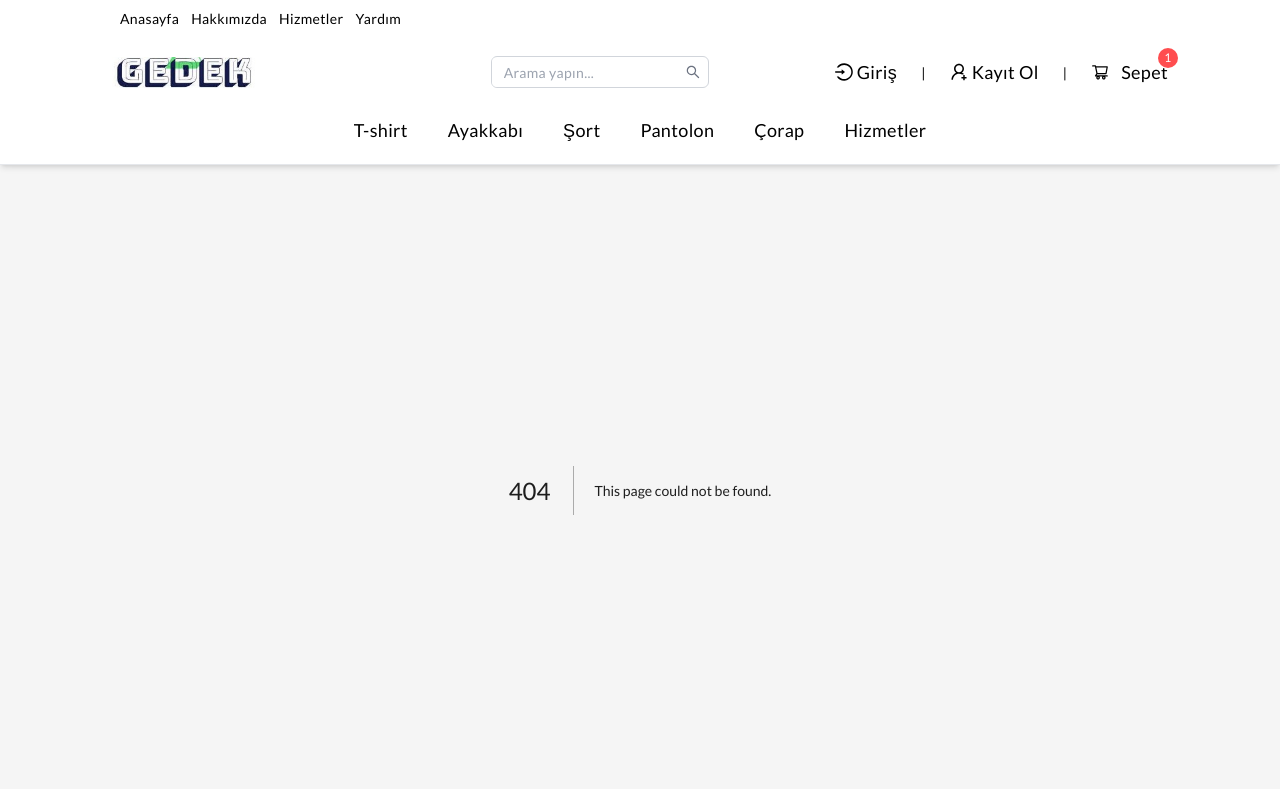
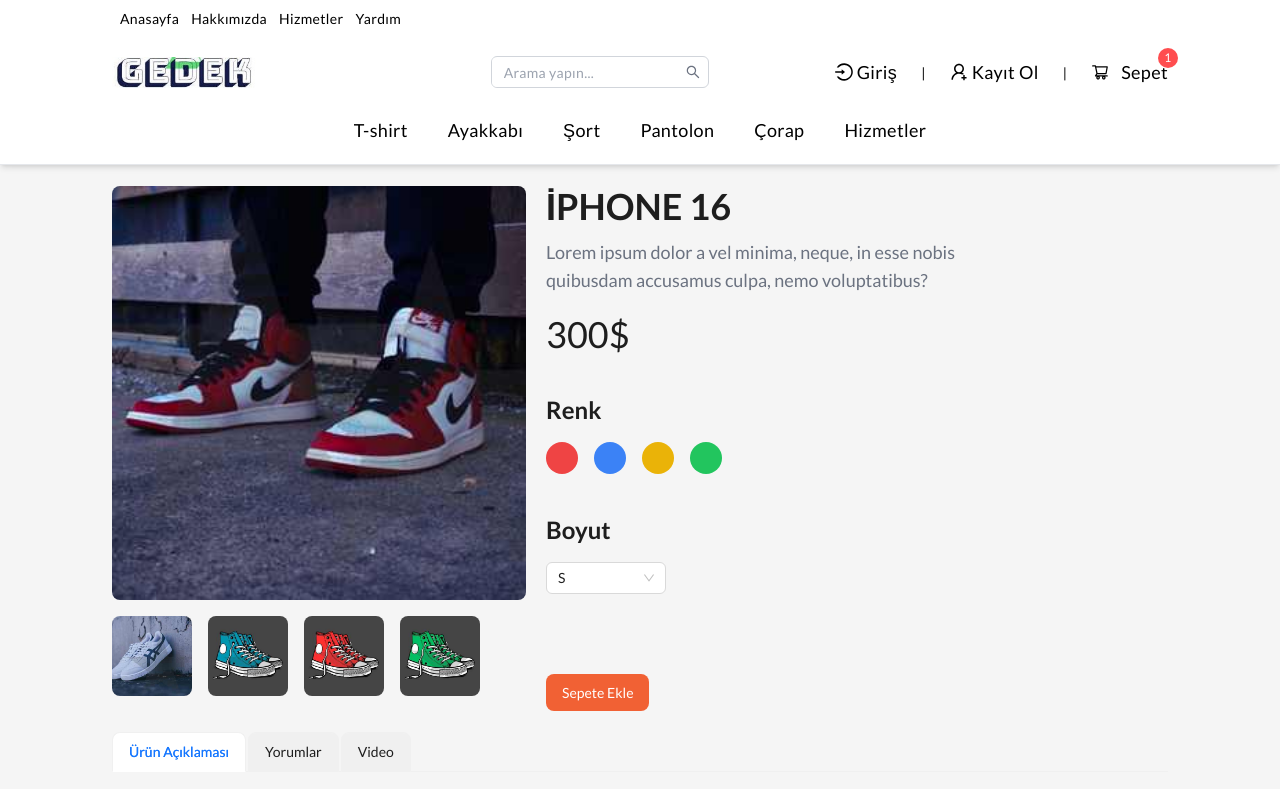
Before and after one commit to huseyingedek/e-ticaretFe, a Next.js app: page /products/1 in a window 1280 px wide. Before the commit this address had no page. Shown: the top 789 px of the page. Built offline with nearby package versions, Linux system fonts and the light colour scheme.

Commit message:
puroducts detail

```diff
--- /dev/null
+++ b/pages/products/[id].tsx
@@ -0,0 +1,92 @@
+import React from 'react';
+import { Tabs, Select, Space } from 'antd';
+
+const ProductsDetails = () => {
+    return (
+        <div className='mt-24 mb-48 px-4 md:px-16 lg:px-28'>
+            <div className='flex flex-col md:flex-row'>
+                <div className='flex-1 h-auto'>
+                <img src='/images/products/5.jpg' alt='product' className='rounded-lg cursor-pointer max-w-lg w-full h-auto' />
+
+                    <div className='flex gap-x-4 pt-4 pb-5 overflow-x-auto'>
+                        <img src="/images/products/1.jpg" alt="product" className='rounded-lg cursor-pointer transition ease-in-out hover:-translate-y-1 hover:scale-105 duration-200 w-20 h-20' />
+                        <img src="/images/products/2.jpg" alt="product" className='rounded-lg cursor-pointer transition ease-in-out hover:-translate-y-1 hover:scale-105 duration-200 w-20 h-20' />
+                        <img src="/images/products/3.jpg" alt="product" className='rounded-lg cursor-pointer transition ease-in-out hover:-translate-y-1 hover:scale-105 duration-200 w-20 h-20' />
+                        <img src="/images/products/4.jpg" alt="product" className='rounded-lg cursor-pointer transition ease-in-out hover:-translate-y-1 hover:scale-105 duration-200 w-20 h-20' />
+                    </div>
+                </div>
+                <div className='md:pl-5 flex-1 mr-52'>
+                    <h1 className='text-4xl font-bold pb-3'>İPHONE 16</h1>
+                    <p className='text-lg pb-5 text-gray-500'>Lorem ipsum dolor a vel minima, neque, in esse nobis quibusdam accusamus culpa, nemo voluptatibus?</p>
+                    <span className='text-4xl'>300$</span>
+                    <div>
+                        <h2 className='text-2xl font-semibold mt-10'>Renk</h2>
+                        <div className='flex gap-x-4 mt-4'>
+                            <div className='w-8 h-8 rounded-full bg-red-500 cursor-pointer'></div>
+                            <div className='w-8 h-8 rounded-full bg-blue-500 cursor-pointer'></div>
+                            <div className='w-8 h-8 rounded-full bg-yellow-500 cursor-pointer'></div>
+                            <div className='w-8 h-8 rounded-full bg-green-500 cursor-pointer'></div>
+                        </div>
+                        <div>
+                            <h2 className='text-2xl font-semibold mt-10'>Boyut</h2>
+                            <div className='flex gap-x-4 mt-4'>
+                                <Space wrap>
+                                    <Select
+                                        defaultValue="S"
+                                        style={{ width: 120 }}
+                                        options={[
+                                            { value: 'S', label: 'S' },
+                                            { value: 'M', label: 'M' },
+                                            { value: 'L', label: 'L' },
+                                            { value: 'XL', label: 'XL' },
+                                        ]}
+                                    />
+                                </Space>
+                            </div>
+                        </div>
+                        <button className='bg-primary text-white rounded-lg px-4 py-2 mt-20'>Sepete Ekle</button>
+                    </div>
+                </div>
+            </div>
+            <div className='mt-4'>
+                <Tabs
+                    type="card"
+                    items={[
+                        {
+                            label: 'Ürün Açıklaması',
+                            key: '1',
+                            children: (
+                                <>
+                                    <h2 className='text-2xl font-semibold'>Ürün Açıklaması</h2>
+                                    <p className='text-lg mt-4 text-gray-500'>Burada ürünün uzun açıklaması yer alacak. Ürün özellikleri, avantajları ve kullanım detayları hakkında bilgi verilebilir.</p>
+                                </>
+                            ),
+                        },
+                        {
+                            label: 'Yorumlar',
+                            key: '2',
+                            children: (
+                                <>
+                                    <h2 className='text-2xl font-semibold'>Yorumlar</h2>
+                                    <p className='text-lg mt-4 text-gray-500'>Burada kullanıcı yorumları yer alacak.</p>
+                                </>
+                            ),
+                        },
+                        {
+                            label: 'Video',
+                            key: '3',
+                            children: (
+                                <>
+                                    <h2 className='text-2xl font-semibold'>Video</h2>
+                                    <p className='text-lg mt-4 text-gray-500'>Burada ürünle ilgili video yer alacak.</p>
+                                </>
+                            ),
+                        },
+                    ]}
+                />
+            </div>
+        </div>
+    );
+}
+
+export default ProductsDetails;
--- a/src/Core/UI/BestSellers/BestSellers.tsx
+++ b/src/Core/UI/BestSellers/BestSellers.tsx
@@ -1,5 +1,6 @@
 import React from 'react';
 import Image from 'next/image';
+import Link from 'next/link';
 
 const BestSellers = () => {
     return (
@@ -8,43 +9,70 @@
                 <h1 className='text-4xl text-teal-600'>En Çok Satanlar</h1>
                 <p className='text-base text-teal-800'>En Popüler Ürünlerimiz</p>
             </div>
-            <div className=' flex justify-center flex-wrap mt-5 mb-7 gap-x-10 gap-y-10'>
-                <div className='h-72 min-w-[15%] bg-white  text-center transition ease-in-out hover:-translate-y-1 hover:scale-105 duration-200'>
+            <div className='flex justify-center flex-wrap mt-5 mb-7 gap-x-10 gap-y-10'>
+                <div className='h-72 min-w-[15%] bg-white text-center transition ease-in-out hover:-translate-y-1 hover:scale-105 duration-200'>
+                    <Link href="/products/6" legacyBehavior>
+                        <a>
                             <Image src="/images/products/6.jpg" alt="" width={200} height={208} className='pb-5 rounded h-52 w-full cursor-pointer' />
                             <h1 className='pb-2 text-xl cursor-pointer'>NİKE AYAKKABI</h1>
                             <span>499$</span>
+                        </a>
+                    </Link>
                 </div>
-                <div className='h-72 min-w-[15%] bg-white  text-center transition ease-in-out hover:-translate-y-1 hover:scale-105 duration-200'>
+                <div className='h-72 min-w-[15%] bg-white text-center transition ease-in-out hover:-translate-y-1 hover:scale-105 duration-200'>
+                    <Link href="/products/5" legacyBehavior>
+                        <a>
                             <Image src="/images/products/5.jpg" alt="" width={200} height={208} className='pb-5 rounded h-52 w-full cursor-pointer' />
                             <h1 className='pb-2 text-xl cursor-pointer'>NİKE AYAKKABI</h1>
                             <span>499$</span>
+                        </a>
+                    </Link>
                 </div>
-                <div className='h-72 min-w-[15%] bg-white  text-center transition ease-in-out hover:-translate-y-1 hover:scale-105 duration-200'>
+                <div className='h-72 min-w-[15%] bg-white text-center transition ease-in-out hover:-translate-y-1 hover:scale-105 duration-200'>
+                    <Link href="/products/4" legacyBehavior>
+                        <a>
                             <Image src="/images/products/4.jpg" alt="" width={200} height={208} className='pb-5 rounded h-52 w-full cursor-pointer' />
                             <h1 className='pb-2 text-xl cursor-pointer'>NİKE AYAKKABI</h1>
                             <span>499$</span>
+                        </a>
+                    </Link>
                 </div>
-                <div className='h-72 min-w-[15%] bg-white  text-center transition ease-in-out hover:-translate-y-1 hover:scale-105 duration-200'>
+                <div className='h-72 min-w-[15%] bg-white text-center transition ease-in-out hover:-translate-y-1 hover:scale-105 duration-200'>
+                    <Link href="/products/3" legacyBehavior>
+                        <a>
                             <Image src="/images/products/3.jpg" alt="" width={200} height={208} className='pb-5 rounded h-52 w-full cursor-pointer' />
                             <h1 className='pb-2 text-xl cursor-pointer'>NİKE AYAKKABI</h1>
                             <span>499$</span>
+                        </a>
+                    </Link>
                 </div>
-                <div className='h-72 min-w-[15%] bg-white  text-center transition ease-in-out hover:-translate-y-1 hover:scale-105 duration-200'>
+                <div className='h-72 min-w-[15%] bg-white text-center transition ease-in-out hover:-translate-y-1 hover:scale-105 duration-200'>
+                    <Link href="/products/2" legacyBehavior>
+                        <a>
                             <Image src="/images/products/2.jpg" alt="" width={200} height={208} className='pb-5 rounded h-52 w-full cursor-pointer' />
                             <h1 className='pb-2 text-xl cursor-pointer'>NİKE AYAKKABI</h1>
                             <span>499$</span>
+                        </a>
+                    </Link>
                 </div>
-                <div className='h-72 min-w-[15%] bg-white  text-center transition ease-in-out hover:-translate-y-1 hover:scale-105 duration-200'>
+                <div className='h-72 min-w-[15%] bg-white text-center transition ease-in-out hover:-translate-y-1 hover:scale-105 duration-200'>
+                    <Link href="/products/1" legacyBehavior>
+                        <a>
                             <Image src="/images/products/1.jpg" alt="" width={200} height={208} className='pb-5 rounded h-52 w-full cursor-pointer' />
                             <h1 className='pb-2 text-xl cursor-pointer'>NİKE AYAKKABI</h1>
                             <span>499$</span>
+                        </a>
+                    </Link>
                 </div>
-                <div className='h-72 min-w-[15%] bg-white  text-center transition ease-in-out hover:-translate-y-1 hover:scale-105 duration-200'>
+                <div className='h-72 min-w-[15%] bg-white text-center transition ease-in-out hover:-translate-y-1 hover:scale-105 duration-200'>
+                    <Link href="/products/20" legacyBehavior>
+                        <a>
                             <Image src="/images/products/20.jpg" alt="" width={200} height={208} className='pb-5 rounded h-52 w-full cursor-pointer' />
                             <h1 className='pb-2 text-xl cursor-pointer'>NİKE AYAKKABI</h1>
                             <span>499$</span>
+                        </a>
+                    </Link>
                 </div>
-
             </div>
         </div>
     );
```
Lines whose indentation alone changed are shown as unchanged.
